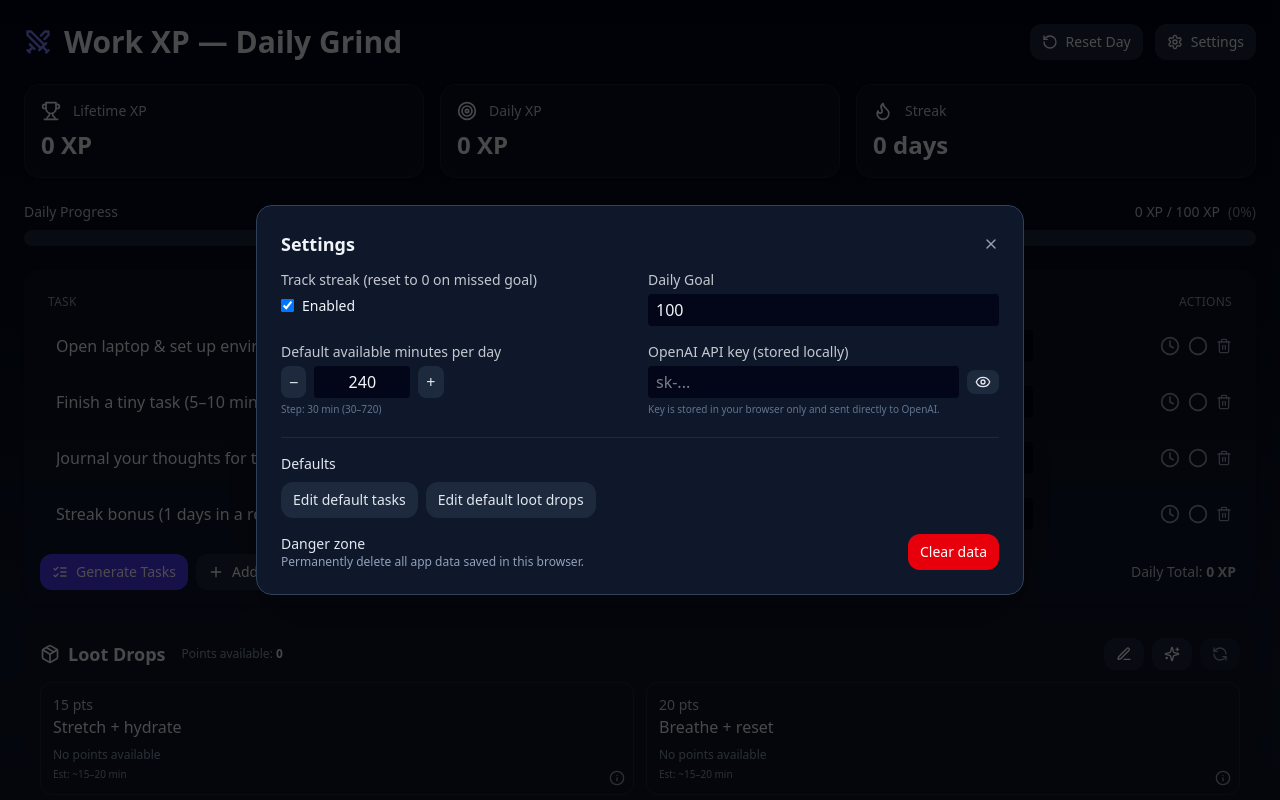
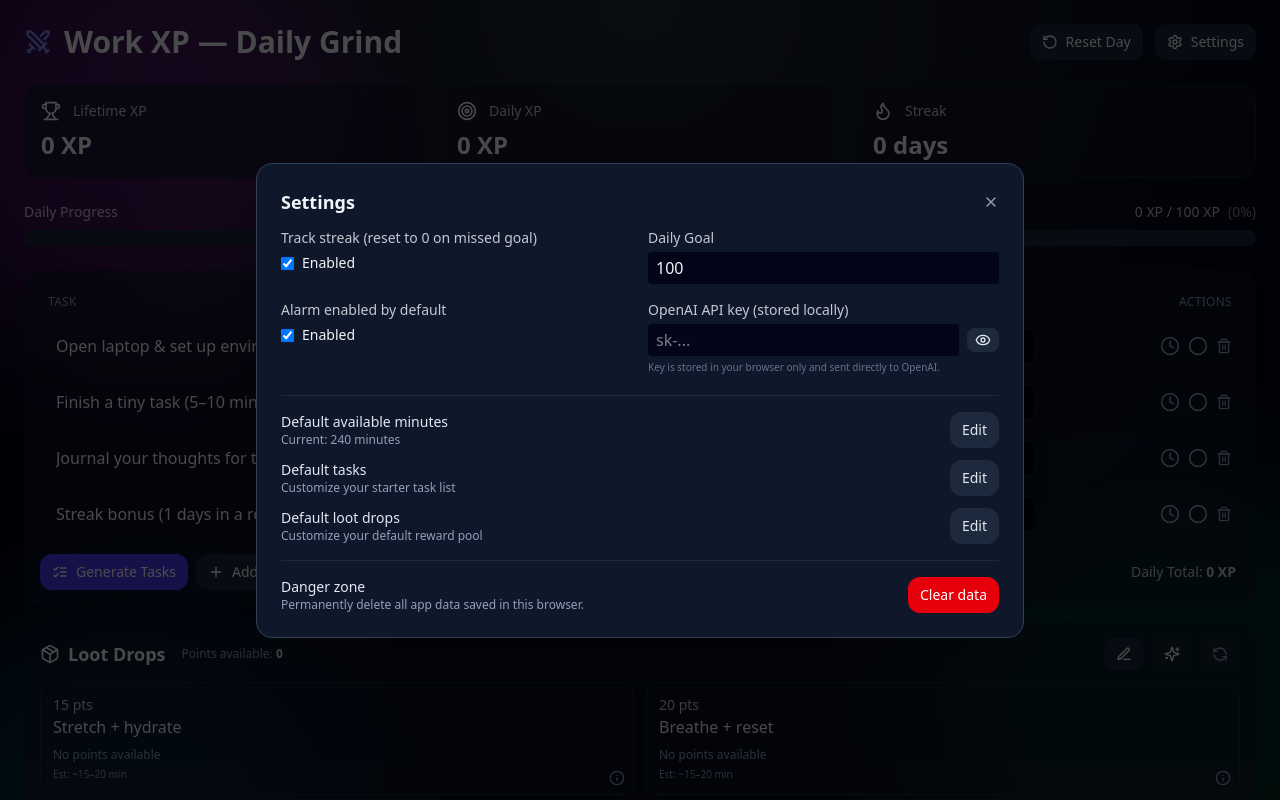
Before and after one commit to mitch8020/work-xp-spa, a React (Vite) app: page / in a window 1280 px wide. Both pictures are taken after a click on the button "Settings". Shown: the top 800 px of the page. Built offline with nearby package versions, Linux system fonts and the light colour scheme.

Commit message:
push background blob updates

```diff
--- a/src/App.jsx
+++ b/src/App.jsx
@@ -1,7 +1,7 @@
 import React, { useEffect, useMemo, useState } from "react";
 import { motion, AnimatePresence } from "framer-motion";
 import { Plus, Minus, RotateCcw, Swords, Settings, RefreshCcw, Info, Trash2, Circle, ListChecks, Eye, EyeOff, X, Loader2, Sparkles, Edit3, Flame, Package, Trophy, Target, Clock } from "lucide-react";
-import { Card, SettingsModal, LootEditorModal, GeneratorModal, CelebrationModal, ProfileWizard, TaskTimerModal, GoalCongratsModal, DefaultTasksEditorModal, DefaultLootTemplateEditorModal } from "./components/index.js";
+import { Card, SettingsModal, LootEditorModal, GeneratorModal, CelebrationModal, ProfileWizard, TaskTimerModal, GoalCongratsModal, DefaultTasksEditorModal, DefaultLootTemplateEditorModal, DefaultMinutesModal } from "./components/index.js";
 import {
   STORAGE_KEY,
   todayISO,
@@ -52,6 +52,8 @@
   const [defaultLootOverride, setDefaultLootOverride] = useState(null);
   const [showDefaultTasksEditor, setShowDefaultTasksEditor] = useState(false);
   const [showDefaultLootEditor, setShowDefaultLootEditor] = useState(false);
+  const [defaultAlarmEnabled, setDefaultAlarmEnabled] = useState(true);
+  const [showDefaultMinutesEditor, setShowDefaultMinutesEditor] = useState(false);
 
   useEffect(() => {
     const raw = localStorage.getItem(STORAGE_KEY);
@@ -72,13 +74,14 @@
       if (parsed.dailyEarnedXP != null) setDailyEarnedXP(parsed.dailyEarnedXP);
       if (parsed.defaultTasksOverride) setDefaultTasksOverride(parsed.defaultTasksOverride);
       if (parsed.defaultLootOverride) setDefaultLootOverride(parsed.defaultLootOverride);
+      if (parsed.defaultAlarmEnabled != null) setDefaultAlarmEnabled(Boolean(parsed.defaultAlarmEnabled));
     } catch (e) {
       console.warn("Failed to load saved state", e);
     }
   }, []);
 
   useEffect(() => {
-    const state = { tasks, dailyGoal, loot, streak, lastReset, autoCarryStreak, openaiKey, defaultAvailableMinutes, lifetimeXP, pointsSpent, dailyEarnedXP, profileAnswers, streakIncrementedToday, defaultTasksOverride, defaultLootOverride };
+    const state = { tasks, dailyGoal, loot, streak, lastReset, autoCarryStreak, openaiKey, defaultAvailableMinutes, lifetimeXP, pointsSpent, dailyEarnedXP, profileAnswers, streakIncrementedToday, defaultTasksOverride, defaultLootOverride, defaultAlarmEnabled };
     localStorage.setItem(STORAGE_KEY, JSON.stringify(state));
     localStorage.setItem("work-xp-spa:completedLog", JSON.stringify(completedLog));
   }, [tasks, dailyGoal, loot, streak, lastReset, autoCarryStreak, openaiKey, defaultAvailableMinutes, lifetimeXP, pointsSpent, dailyEarnedXP, profileAnswers, streakIncrementedToday, completedLog]);
@@ -294,8 +297,16 @@
   }, [totalXP, dailyGoal, hasShownGoalCongrats, autoCarryStreak, streakIncrementedToday]);
 
   return (
-    <div className="min-h-screen bg-gradient-to-b from-slate-950 via-slate-900 to-slate-950 text-slate-100 p-4 md:p-6 flex items-center justify-center">
-      <div className="w-full max-w-7xl">
+    <div className="relative min-h-screen text-slate-100 p-4 md:p-6 flex items-center justify-center bg-[radial-gradient(120%_100%_at_50%_0%,_rgba(31,41,55,1)_0%,_rgba(2,6,23,1)_45%,_rgba(0,0,0,1)_100%)]">
+      {/* Decorative background blobs (full-viewport) */}
+      <div aria-hidden className="pointer-events-none absolute inset-0 z-0 overflow-hidden">
+        <div className="absolute -top-24 -left-24 h-80 w-80 md:h-[28rem] md:w-[28rem] rounded-full bg-fuchsia-500/25 blur-3xl" />
+        <div className="absolute -bottom-24 -right-24 h-72 w-72 md:h-[24rem] md:w-[24rem] rounded-full bg-indigo-500/25 blur-3xl" />
+        <div className="absolute top-1/3 -right-24 h-80 w-80 md:h-[28rem] md:w-[28rem] rounded-full bg-emerald-400/20 blur-3xl" />
+        <div className="absolute bottom-1/4 -left-24 h-80 w-80 md:h-[28rem] md:w-[28rem] rounded-full bg-sky-400/20 blur-3xl" />
+        <div className="absolute bottom-4 left-1/2 -translate-x-1/2 h-80 w-80 md:h-[30rem] md:w-[30rem] rounded-full bg-purple-500/30 blur-3xl" />
+      </div>
+      <div className="relative z-10 w-full max-w-7xl">
         <header className="mb-4 md:mb-6 flex items-center gap-2 md:gap-3">
           <Swords className="w-6 h-6 md:w-7 md:h-7 text-indigo-400" />
           <h1 className="text-xl md:text-3xl font-semibold flex-1">Work XP — Daily Grind</h1>
@@ -308,6 +319,8 @@
             <span className="hidden md:inline">Settings</span>
           </button>
         </header>
+
+
 
         <motion.div
           layout
@@ -465,7 +478,7 @@
                 <button onClick={() => setShowLootEditor(true)} title="Edit loot drops" aria-label="Edit loot drops" className="inline-flex items-center justify-center px-2.5 md:px-3 py-1.5 md:py-2 rounded-xl bg-slate-800 hover:bg-slate-700 text-white">
                   <Edit3 className="w-4 h-4" />
                 </button>
-                <button onClick={() => setShowProfileWizard(true)} title="Profile wizard" aria-label="Profile wizard" className="inline-flex items-center justify-center px-2.5 md:px-3 py-1.5 md:py-2 rounded-xl bg-slate-800 hover:bg-slate-700 text-white">
+                <button onClick={() => setShowProfileWizard(true)} title="Profile wizard" aria-label="Profile wizard" className={`inline-flex items-center justify-center px-2.5 md:px-3 py-1.5 md:py-2 rounded-xl bg-slate-800 hover:bg-slate-700 text-white ${openaiKey ? "bg-slate-800 hover:bg-slate-700 text-white" : "bg-slate-800/50 text-slate-400 cursor-not-allowed"}`}>
                   <Sparkles className="w-4 h-4" />
                 </button>
                 <button onClick={refreshLootFromAI} disabled={lootRefreshing || !openaiKey} title={openaiKey ? "Refresh rewards with AI" : "Add your OpenAI key in Settings"} className={`inline-flex items-center gap-1.5 md:gap-2 px-2.5 md:px-3 py-1.5 md:py-2 rounded-xl text-xs md:text-sm ${openaiKey ? "bg-slate-800 hover:bg-slate-700 text-white" : "bg-slate-800/50 text-slate-400 cursor-not-allowed"}`}>
@@ -554,8 +567,11 @@
               setOpenaiKey={setOpenaiKey}
               defaultAvailableMinutes={defaultAvailableMinutes}
               setDefaultAvailableMinutes={setDefaultAvailableMinutes}
+              defaultAlarmEnabled={defaultAlarmEnabled}
+              setDefaultAlarmEnabled={setDefaultAlarmEnabled}
               onEditDefaultTasks={() => { setShowSettings(false); setShowDefaultTasksEditor(true); }}
               onEditDefaultLoot={() => { setShowSettings(false); setShowDefaultLootEditor(true); }}
+              onStartEditDefaultMinutes={() => { setShowSettings(false); setShowDefaultMinutesEditor(true); }}
               onStartProfile={() => { setShowSettings(false); setShowProfileWizard(true); }}
               onClose={() => setShowSettings(false)}
             />
@@ -563,7 +579,7 @@
         </AnimatePresence>
 
         <AnimatePresence>
-          {celebratingLoot && (<CelebrationModal loot={celebratingLoot} onClose={() => setCelebratingLoot(null)} />)}
+          {celebratingLoot && (<CelebrationModal loot={celebratingLoot} defaultAlarmEnabled={defaultAlarmEnabled} onClose={() => setCelebratingLoot(null)} />)}
           {timerTask && (
             <TaskTimerModal
               task={timerTask}
@@ -576,6 +592,7 @@
                 setDailyEarnedXP((v) => v + (Number(xp) || 0));
                 setTasks((ts) => ts.filter((t) => t.id !== taskId));
               }}
+              defaultAlarmEnabled={defaultAlarmEnabled}
             />
           )}
           {showGoalCongrats && (
@@ -616,6 +633,13 @@
               onClose={() => { setShowDefaultLootEditor(false); setShowSettings(true); }}
             />
           )}
+          {showDefaultMinutesEditor && (
+            <DefaultMinutesModal
+              minutes={defaultAvailableMinutes}
+              onSave={(val) => { setDefaultAvailableMinutes(val); setShowDefaultMinutesEditor(false); setShowSettings(true); }}
+              onClose={() => { setShowDefaultMinutesEditor(false); setShowSettings(true); }}
+            />
+          )}
           {showProfileWizard && (
             <ProfileWizard
               onClose={() => setShowProfileWizard(false)}
--- /dev/null
+++ b/src/components/DefaultMinutesModal.jsx
@@ -0,0 +1,75 @@
+import React, { useState } from "react";
+import { motion } from "framer-motion";
+import { X } from "lucide-react";
+
+export default function DefaultMinutesModal({
+  minutes,
+  onSave,
+  onClose,
+}) {
+  const [value, setValue] = useState(() => Math.max(30, Math.min(720, parseInt(minutes || 240, 10))));
+
+  const dec = () => setValue((v) => Math.max(30, (parseInt(v, 10) || 0) - 30));
+  const inc = () => setValue((v) => Math.min(720, (parseInt(v, 10) || 0) + 30));
+
+  return (
+    <motion.div
+      className="fixed inset-0 z-50 flex items-center justify-center"
+      initial={{ opacity: 0 }}
+      animate={{ opacity: 1 }}
+      exit={{ opacity: 0 }}
+      onClick={onClose}
+    >
+      <div className="absolute inset-0 bg-black/70" />
+      <motion.div
+        className="relative z-10 mx-4 w-full max-w-md rounded-2xl border border-slate-700 bg-slate-900 p-4 shadow-2xl"
+        initial={{ scale: 0.95, opacity: 0 }}
+        animate={{ scale: 1, opacity: 1 }}
+        exit={{ scale: 0.98, opacity: 0 }}
+        transition={{ type: "spring", stiffness: 200, damping: 22 }}
+        onClick={(e) => e.stopPropagation()}
+      >
+        <div className="flex items-center justify-between mb-3">
+          <h3 className="text-lg font-semibold">Edit default available minutes</h3>
+          <button className="text-slate-400 hover:text-white" onClick={onClose} aria-label="Close">
+            <X className="w-4 h-4" />
+          </button>
+        </div>
+        <div>
+          <div className="text-sm mb-1 opacity-80">Default available minutes per day</div>
+          <div className="flex items-center gap-2">
+            <button
+              type="button"
+              className="px-2 py-1 rounded-lg bg-slate-800 hover:bg-slate-700 text-slate-200 disabled:opacity-40 disabled:cursor-not-allowed"
+              onClick={dec}
+              disabled={value <= 30}
+              title="-30 min"
+            >
+              −
+            </button>
+            <input
+              type="number"
+              className="w-24 bg-slate-950 rounded px-2 py-1 text-center"
+              value={value}
+              onChange={(e) => setValue(Math.max(30, Math.min(720, parseInt(e.target.value || 0, 10))))}
+            />
+            <button
+              type="button"
+              className="px-2 py-1 rounded-lg bg-slate-800 hover:bg-slate-700 text-slate-200 disabled:opacity-40 disabled:cursor-not-allowed"
+              onClick={inc}
+              disabled={value >= 720}
+              title="+30 min"
+            >
+              +
+            </button>
+          </div>
+          <div className="text-[10px] mt-1 text-slate-500">Step: 30 min (30–720)</div>
+        </div>
+        <div className="mt-4 flex items-center justify-end gap-2">
+          <button type="button" className="px-3 py-2 rounded-xl bg-slate-800 hover:bg-slate-700 text-slate-200 text-sm" onClick={onClose}>Cancel</button>
+          <button type="button" className="px-3 py-2 rounded-xl bg-indigo-600 hover:bg-indigo-500 text-white text-sm" onClick={() => onSave(value)}>Save</button>
+        </div>
+      </motion.div>
+    </motion.div>
+  );
+}
--- a/src/components/SettingsModal.jsx
+++ b/src/components/SettingsModal.jsx
@@ -13,8 +13,11 @@
   defaultAvailableMinutes,
   setDefaultAvailableMinutes,
   onStartProfile,
+  defaultAlarmEnabled,
+  setDefaultAlarmEnabled,
   onEditDefaultTasks,
   onEditDefaultLoot,
+  onStartEditDefaultMinutes,
   onClose,
 }) {
   const [showKey, setShowKey] = useState(false);
@@ -68,34 +71,11 @@
             />
           </div>
           <div>
-            <div className="text-sm mb-1 opacity-80">Default available minutes per day</div>
-            <div className="flex items-center gap-2">
-              <button
-                type="button"
-                className="px-2 py-1 rounded-lg bg-slate-800 hover:bg-slate-700 text-slate-200 disabled:opacity-40 disabled:cursor-not-allowed"
-                onClick={() => setDefaultAvailableMinutes((v) => Math.max(30, (parseInt(v, 10) || 0) - 30))}
-                disabled={defaultAvailableMinutes <= 30}
-                title="-30 min"
-              >
-                −
-              </button>
-              <input
-                type="number"
-                className="w-24 bg-slate-950 rounded px-2 py-1 text-center"
-                value={defaultAvailableMinutes}
-                onChange={(e) => setDefaultAvailableMinutes(Math.max(30, Math.min(720, parseInt(e.target.value || 0, 10))))}
-              />
-              <button
-                type="button"
-                className="px-2 py-1 rounded-lg bg-slate-800 hover:bg-slate-700 text-slate-200 disabled:opacity-40 disabled:cursor-not-allowed"
-                onClick={() => setDefaultAvailableMinutes((v) => Math.min(720, (parseInt(v, 10) || 0) + 30))}
-                disabled={defaultAvailableMinutes >= 720}
-                title="+30 min"
-              >
-                +
-              </button>
-            </div>
-            <div className="text-[10px] mt-1 text-slate-500">Step: 30 min (30–720)</div>
+            <div className="text-sm mb-1 opacity-80">Alarm enabled by default</div>
+            <label className="inline-flex items-center gap-2">
+              <input type="checkbox" checked={defaultAlarmEnabled} onChange={(e) => setDefaultAlarmEnabled(e.target.checked)} />
+              <span className="text-sm">Enabled</span>
+            </label>
           </div>
           <div>
             <div className="text-sm mb-1 opacity-80">OpenAI API key (stored locally)</div>
@@ -120,15 +100,37 @@
           </div>
         </div>
 
-        <div className="mt-5 border-t border-slate-800 pt-4">
-          <div className="mb-4">
-            <div className="text-sm font-medium text-slate-200 mb-2">Defaults</div>
-            <div className="flex flex-wrap items-center gap-2">
-              <button type="button" className="px-3 py-2 rounded-xl bg-slate-800 hover:bg-slate-700 text-slate-200 text-sm" onClick={onEditDefaultTasks}>Edit default tasks</button>
-              <button type="button" className="px-3 py-2 rounded-xl bg-slate-800 hover:bg-slate-700 text-slate-200 text-sm" onClick={onEditDefaultLoot}>Edit default loot drops</button>
+        <div className="mt-5">
+          <div className="mb-4 border-t border-slate-800 pt-4">
+            <div className="mb-3">
+              <div className="flex items-center justify-between">
+                <div>
+                  <div className="text-sm font-medium text-slate-200">Default available minutes</div>
+                  <div className="text-xs text-slate-400">Current: {defaultAvailableMinutes} minutes</div>
+                </div>
+                <button type="button" className="px-3 py-2 rounded-xl bg-slate-800 hover:bg-slate-700 text-slate-200 text-sm" onClick={() => onStartEditDefaultMinutes?.()}>Edit</button>
+              </div>
+            </div>
+            <div className="mb-3">
+              <div className="flex items-center justify-between">
+                <div>
+                  <div className="text-sm font-medium text-slate-200">Default tasks</div>
+                  <div className="text-xs text-slate-400">Customize your starter task list</div>
+                </div>
+                <button type="button" className="px-3 py-2 rounded-xl bg-slate-800 hover:bg-slate-700 text-slate-200 text-sm" onClick={onEditDefaultTasks}>Edit</button>
+              </div>
+            </div>
+            <div className="mb-1">
+              <div className="flex items-center justify-between">
+                <div>
+                  <div className="text-sm font-medium text-slate-200">Default loot drops</div>
+                  <div className="text-xs text-slate-400">Customize your default reward pool</div>
+                </div>
+                <button type="button" className="px-3 py-2 rounded-xl bg-slate-800 hover:bg-slate-700 text-slate-200 text-sm" onClick={onEditDefaultLoot}>Edit</button>
+              </div>
             </div>
           </div>
-          <div className="flex items-center justify-between">
+          <div className="flex items-center justify-between border-t border-slate-800 pt-4">
             <div>
               <div className="text-sm font-medium text-slate-200">Danger zone</div>
               <div className="text-xs text-slate-400">Permanently delete all app data saved in this browser.</div>
--- a/src/components/index.js
+++ b/src/components/index.js
@@ -8,3 +8,4 @@
 export { default as GoalCongratsModal } from "./GoalCongratsModal.jsx";
 export { default as DefaultTasksEditorModal } from "./DefaultTasksEditorModal.jsx";
 export { default as DefaultLootTemplateEditorModal } from "./DefaultLootTemplateEditorModal.jsx";
+export { default as DefaultMinutesModal } from "./DefaultMinutesModal.jsx";
```
Also changed, not shown: src/components/CelebrationModal.jsx (+15 -7 lines), src/components/TaskTimerModal.jsx (+42 -4 lines), public/favicon-alert.svg (added).
